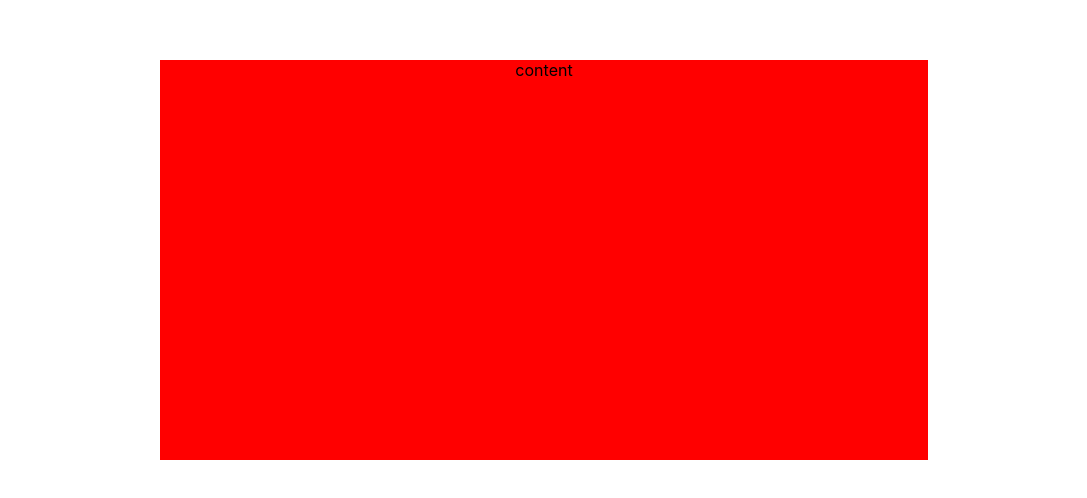
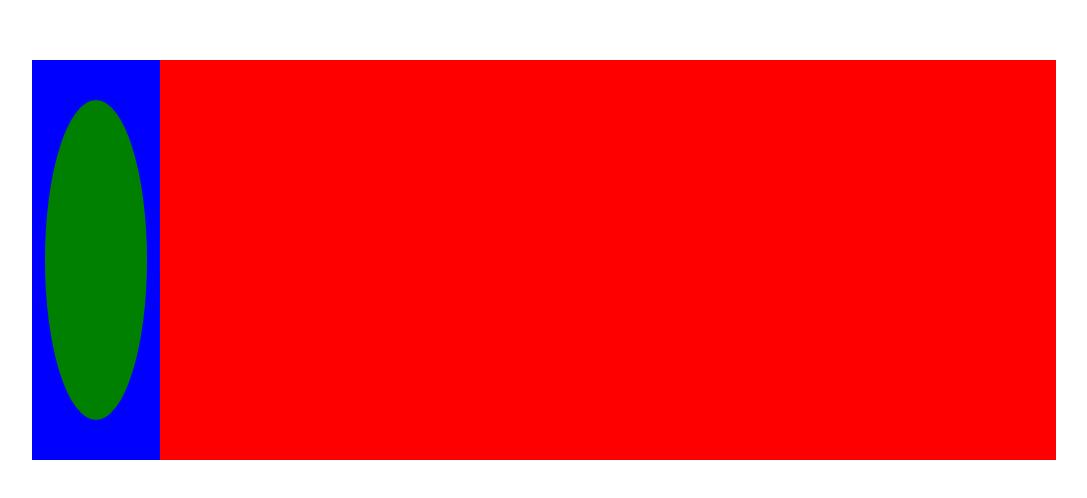
Before and after one commit to JoeDeiRossi/mancala, a React (Create React App) app: page / in a window 1280 px wide. Shown: the part 140-638 px from the top of the page, without its empty margins (96-1183 px from the left). Built offline with nearby package versions, Linux system fonts and the light colour scheme.

Commit message:
Created html/css structure for board and store components

```diff
--- a/public/index.html
+++ b/public/index.html
@@ -24,7 +24,7 @@
       work correctly both with client-side routing and a non-root public URL.
       Learn how to configure a non-root public URL by running `npm run build`.
     -->
-    <title>React App</title>
+    <title>React Mancala</title>
   </head>
   <body>
     <noscript>You need to enable JavaScript to run this app.</noscript>
--- a/src/App.css
+++ b/src/App.css
@@ -1,4 +1,6 @@
-.App {
+/* Commenting out all code from create-react-app (for now) */
+
+/* .App {
   text-align: center;
 }
 
@@ -35,4 +37,4 @@
   to {
     transform: rotate(360deg);
   }
-}
+} */
--- a/src/App.js
+++ b/src/App.js
@@ -1,6 +1,6 @@
 import React from 'react';
 import Board from './components/board/Board';
-import Pit from './components/Pit';
+import Pit from './components/pit/Pit';
 import logo from './logo.svg';
 import './App.css';
 
--- a/src/components/board/Board.js
+++ b/src/components/board/Board.js
@@ -1,10 +1,11 @@
 import React from 'react';
+import Store from '../store/Store';
 import './board.css';
 
 function Board() {
   return (
     <div className='board'>
-      content
+      <Store />
     </div>
   )
 }
--- a/src/components/board/board.css
+++ b/src/components/board/board.css
@@ -1,8 +1,8 @@
 .board {
   background-color: red;
-  width: 60%;
+  width: 80%;
   height: 50vh;
   position: absolute;
-  left: 20%;
+  left: 10%;
   top: 25%;
 }
--- /dev/null
+++ b/src/components/store/Store.js
@@ -0,0 +1,14 @@
+import React from 'react';
+import './store.css';
+
+function Store() {
+  return (
+    <div className='storeContainer'>
+      <div className='innerStore'>
+
+      </div>
+    </div>
+  )
+}
+
+export default Store;
--- /dev/null
+++ b/src/components/store/store.css
@@ -0,0 +1,16 @@
+.storeContainer {
+  background-color: blue;
+  width: 12.5%;
+  height: 100%;
+  display: inline-block;
+}
+
+.innerStore {
+  background-color: green;
+  height: 80%;
+  width: 80%;
+  position: relative;
+  left: 10%;
+  top: 10%;
+  border-radius: 50%;
+}
```
Also changed, not shown: src/components/pit/Pit.js (renamed from src/components/pit.js).
